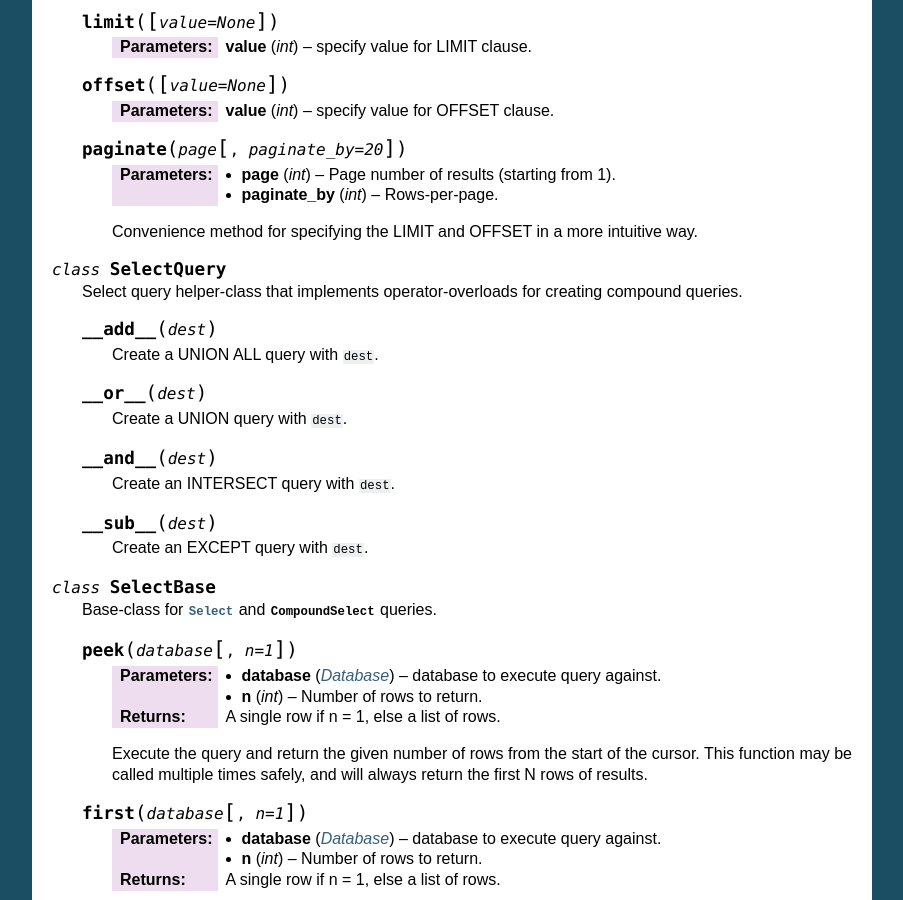
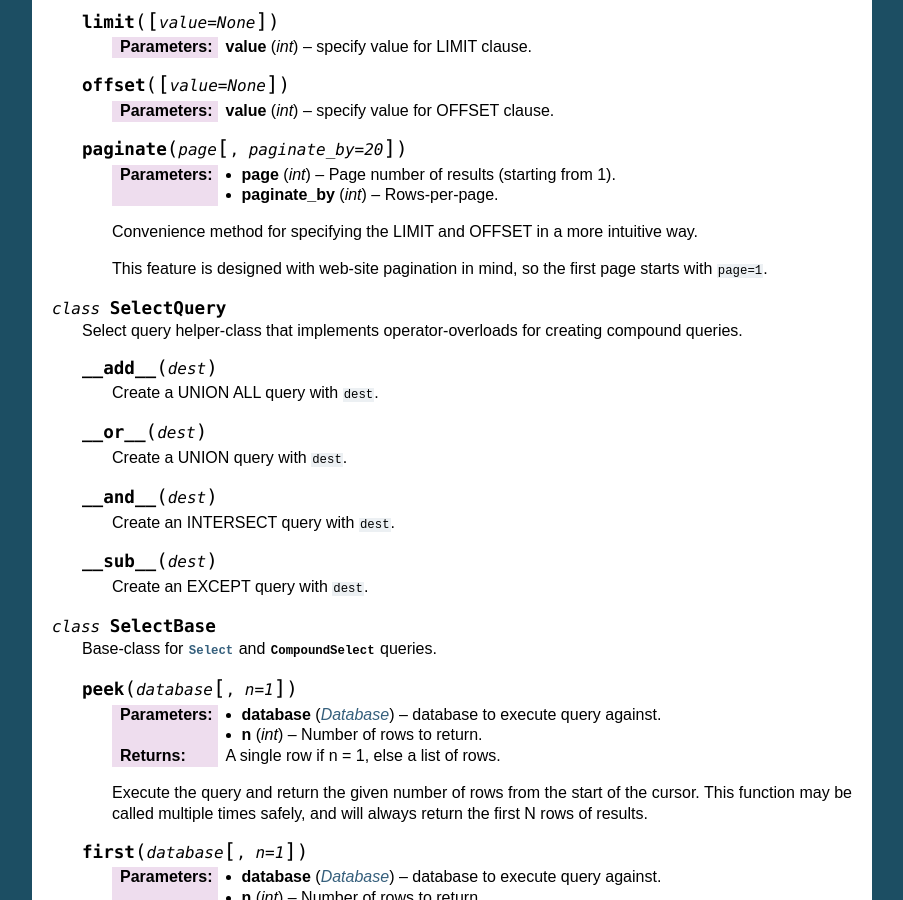
Before and after one commit to coleifer/peewee, a Sphinx documentation site: the page built from docs/peewee/api.rst, in a window 1280 px wide and 900 px high, scrolled down 25815 px. Shown: the whole window, without its empty margins (198-1101 px from the left). Built offline with Sphinx 7.4.7, drawn with Linux system fonts in a browser that asks for light colours; pages that are not in the unit, such as notebooks, are missing from menus; some of the changed text lies outside the part shown.

Commit message:
Add additional note to paginate() docs.

```diff
--- a/docs/peewee/api.rst
+++ b/docs/peewee/api.rst
@@ -1624,6 +1624,9 @@ Query-builder
         Convenience method for specifying the LIMIT and OFFSET in a more
         intuitive way.
 
+        This feature is designed with web-site pagination in mind, so the first
+        page starts with ``page=1``.
+
 
 .. py:class:: SelectQuery()
 
```
